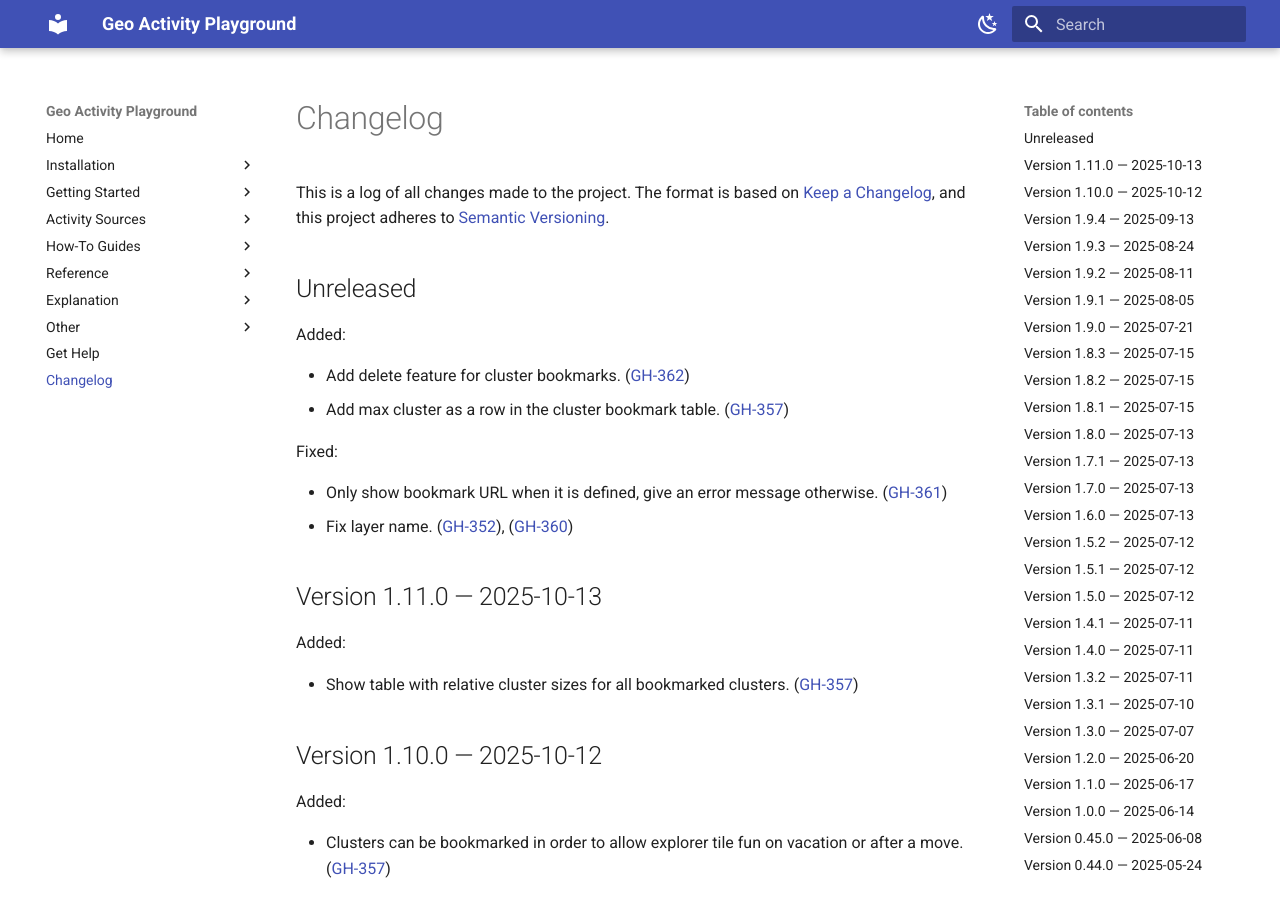
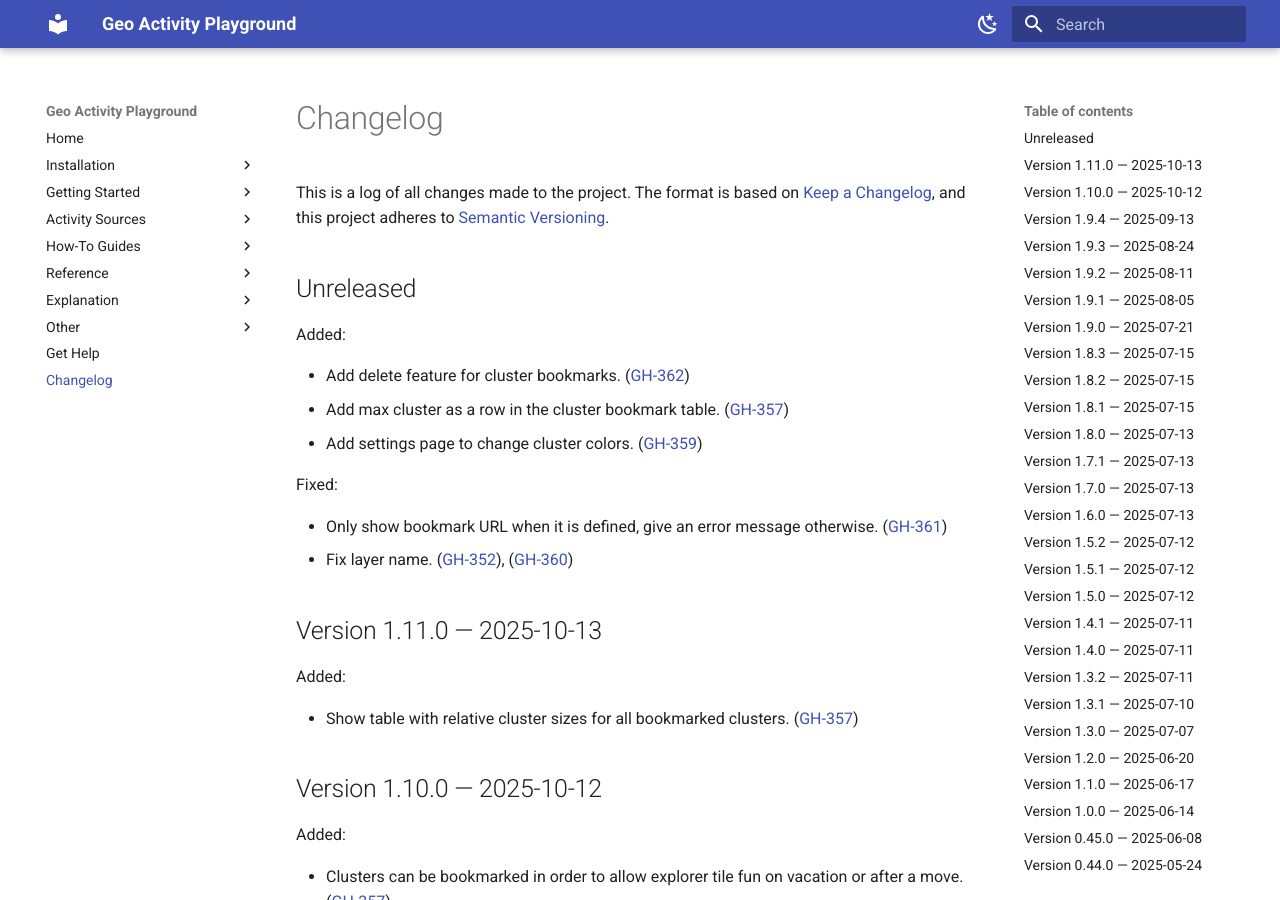
Before and after one commit to martin-ueding/geo-activity-playground, an MkDocs documentation site: the page built from docs/changelog.md, in a window 1280 px wide and 900 px high. Built offline with MkDocs 1.6.1 and Material for MkDocs 9.7.7, drawn with Linux system fonts in a browser that asks for light colours.

Commit message:
GH-359: Changelog entry

```diff
--- a/docs/changelog.md
+++ b/docs/changelog.md
@@ -21,6 +21,7 @@
 
 - Add delete feature for cluster bookmarks. ([GH-362](https://github.com/martin-ueding/geo-activity-playground/issues/362))
 - Add max cluster as a row in the cluster bookmark table. ([GH-357](https://github.com/martin-ueding/geo-activity-playground/issues/357))
+- Add settings page to change cluster colors. ([GH-359](https://github.com/martin-ueding/geo-activity-playground/issues/359))
 
 Fixed:
 
```
